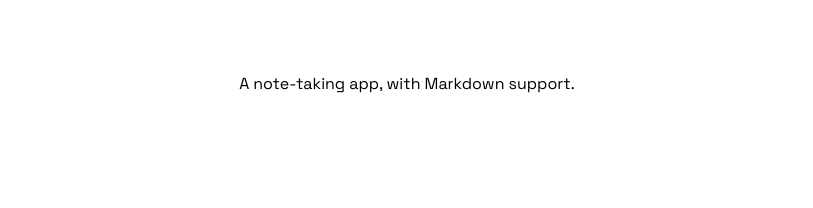
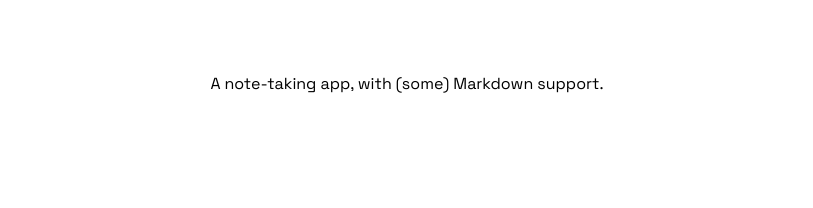
Before and after one commit to amrllkmn/noted-front-end, a SvelteKit app: page / in a window 1280 px wide. Shown: the part 392-600 px from the top of the page, without its empty margins (233-1046 px from the left). Built offline with nearby package versions, Linux system fonts and the light colour scheme.

Commit message:
Small copy change

```diff
--- a/src/routes/+page.svelte
+++ b/src/routes/+page.svelte
@@ -5,7 +5,7 @@
 <title>Noted.</title>
 <div class="main">
 	<h1 class="title">Noted.</h1>
-	<p>A note-taking app, with Markdown support.</p>
+	<p>A note-taking app, with (some) Markdown support.</p>
 	<button class="navigation" on:click={() => navigateToPage('/notes')}>Try it out</button>
 	<p class="small">
 		Check out <a href="https://github.com/amrllkmn/noted">the back-end repo</a>,
```
